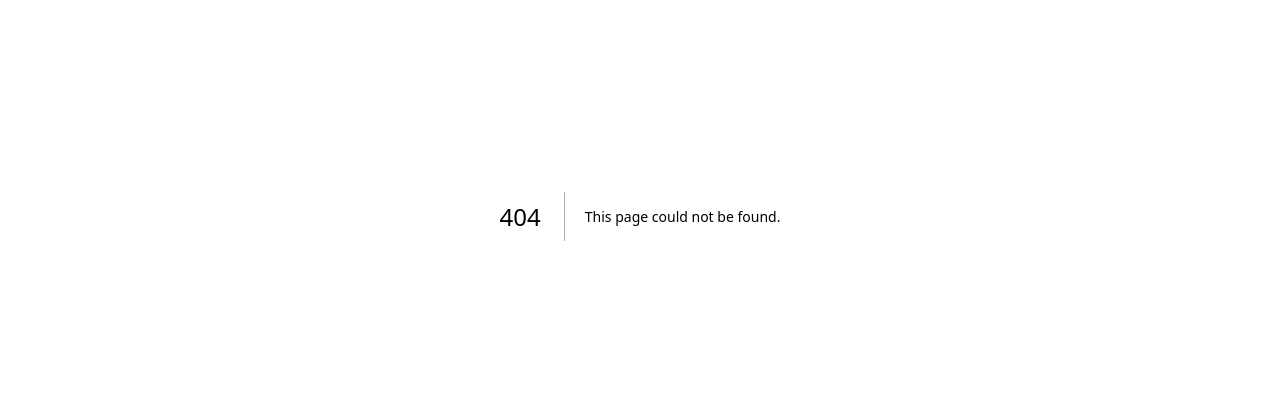
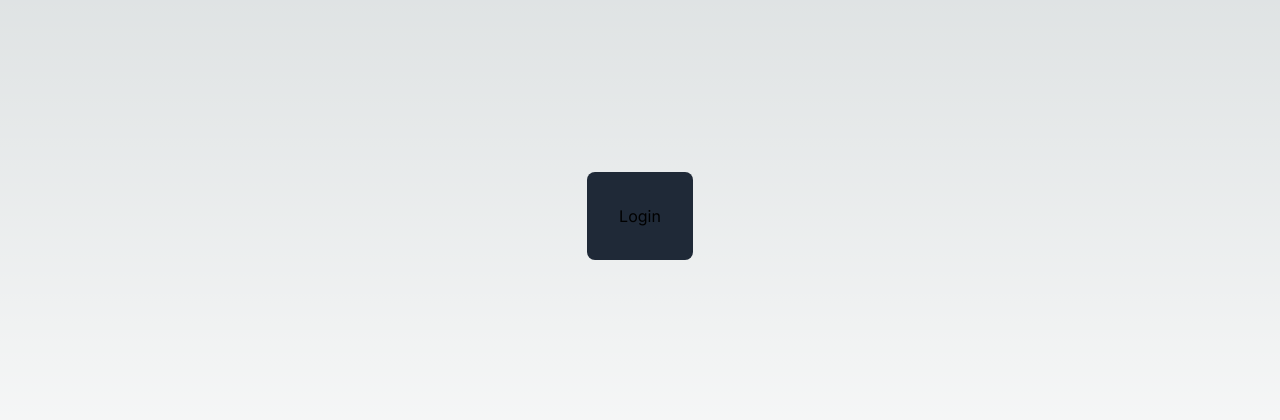
Before and after one commit to Mlodovico/feedev, a Next.js app: page /login in a window 1280 px wide. Before the commit this address had no page. Shown: the part 184-604 px from the top of the page. Built offline with nearby package versions, Linux system fonts and the light colour scheme.

Commit message:
feature: login page and structure

```diff
--- /dev/null
+++ b/src/app/login/page.tsx
@@ -0,0 +1,10 @@
+export default function Login() {
+  return (
+    <div className="flex min-h-screen items-center justify-center">
+      <div className="flex bg-gray-800 p-8 rounded-lg">
+        <h1>Login</h1>
+      </div>
+    </div>
+  );
+}
+217;
```
